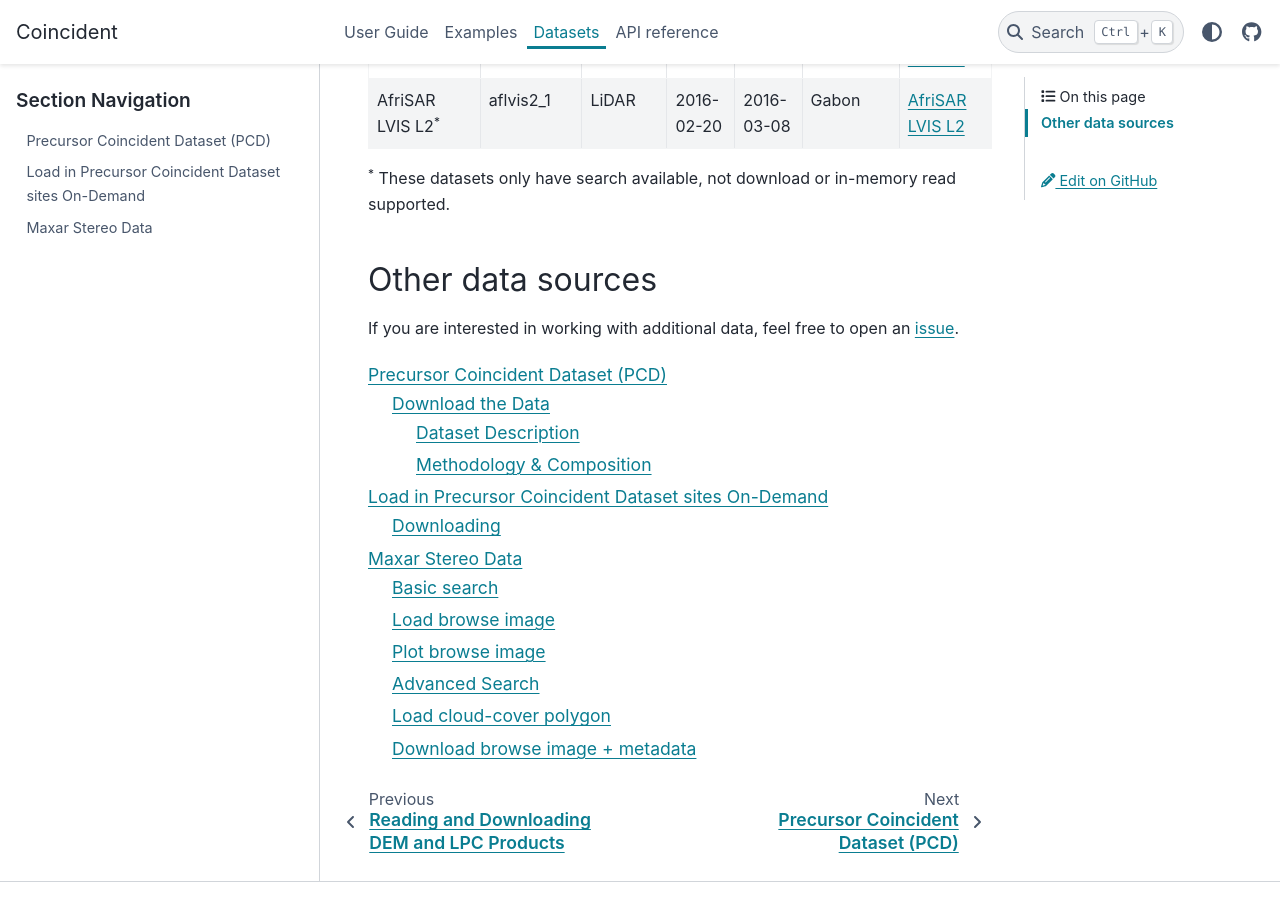
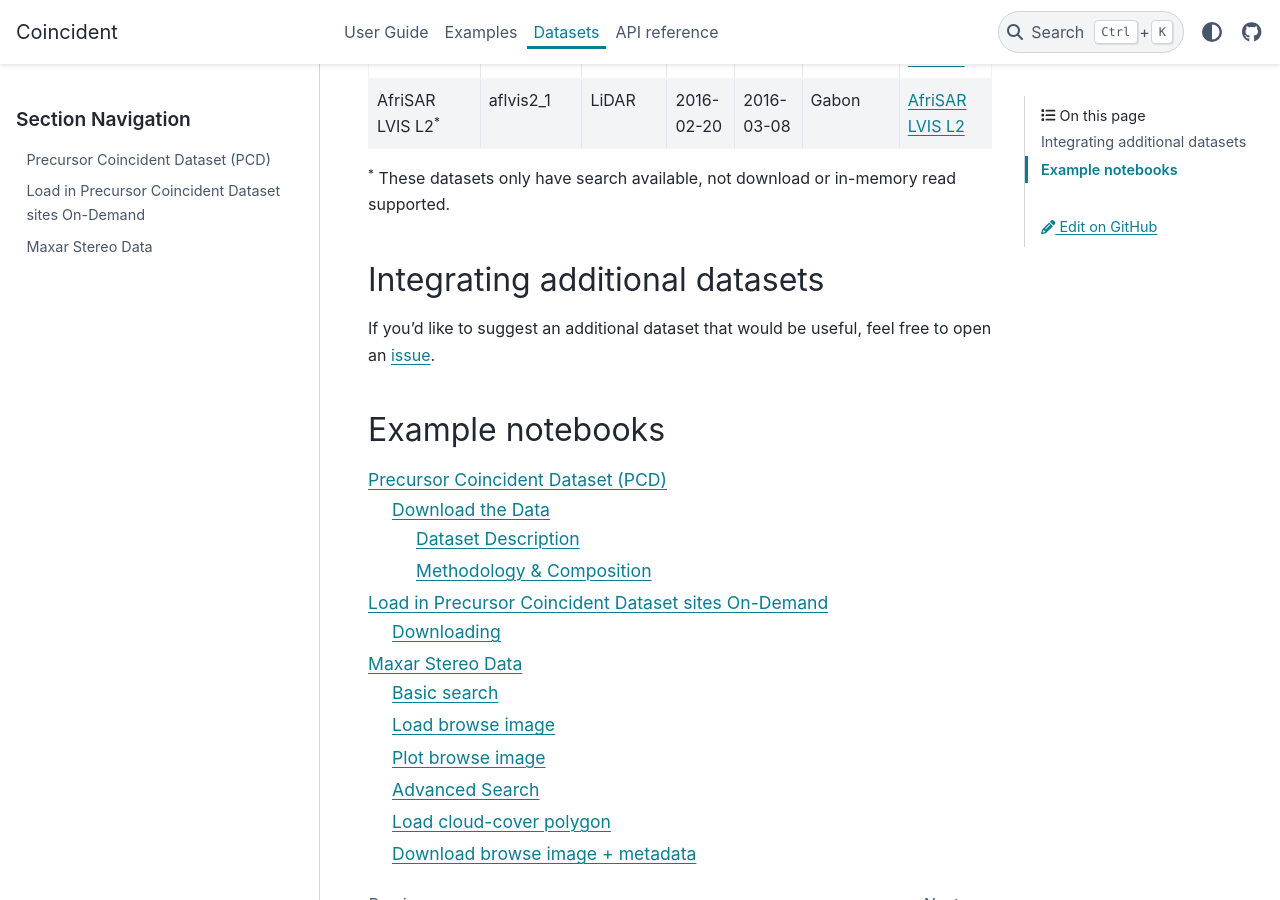
Before and after one commit to uw-cryo/coincident, a Sphinx documentation site: the page built from docs/datasets/index.md, in a window 1280 px wide and 900 px high, scrolled down 1238 px. Built offline with Sphinx 7.4.7 and the PyData theme 0.15.4, drawn with Linux system fonts in a browser that asks for light colours.

Commit message:
minor cleanup

````diff
--- a/docs/datasets/index.md
+++ b/docs/datasets/index.md
@@ -25,10 +25,12 @@ of the data used by this library.
 <sup>\*</sup> These datasets only have search available, not download or
 in-memory read supported.
 
-### Other data sources
+### Integrating additional datasets
 
-If you are interested in working with additional data, feel free to open an
-[issue](https://github.com/uw-cryo/coincident/issues).
+If you'd like to suggest an additional dataset that would be useful, feel free
+to open an [issue](https://github.com/uw-cryo/coincident/issues).
+
+### Example notebooks
 
 ```{toctree}
 
````
Also changed, not shown: pyproject.toml (+4 -4 lines), 1 other file.
